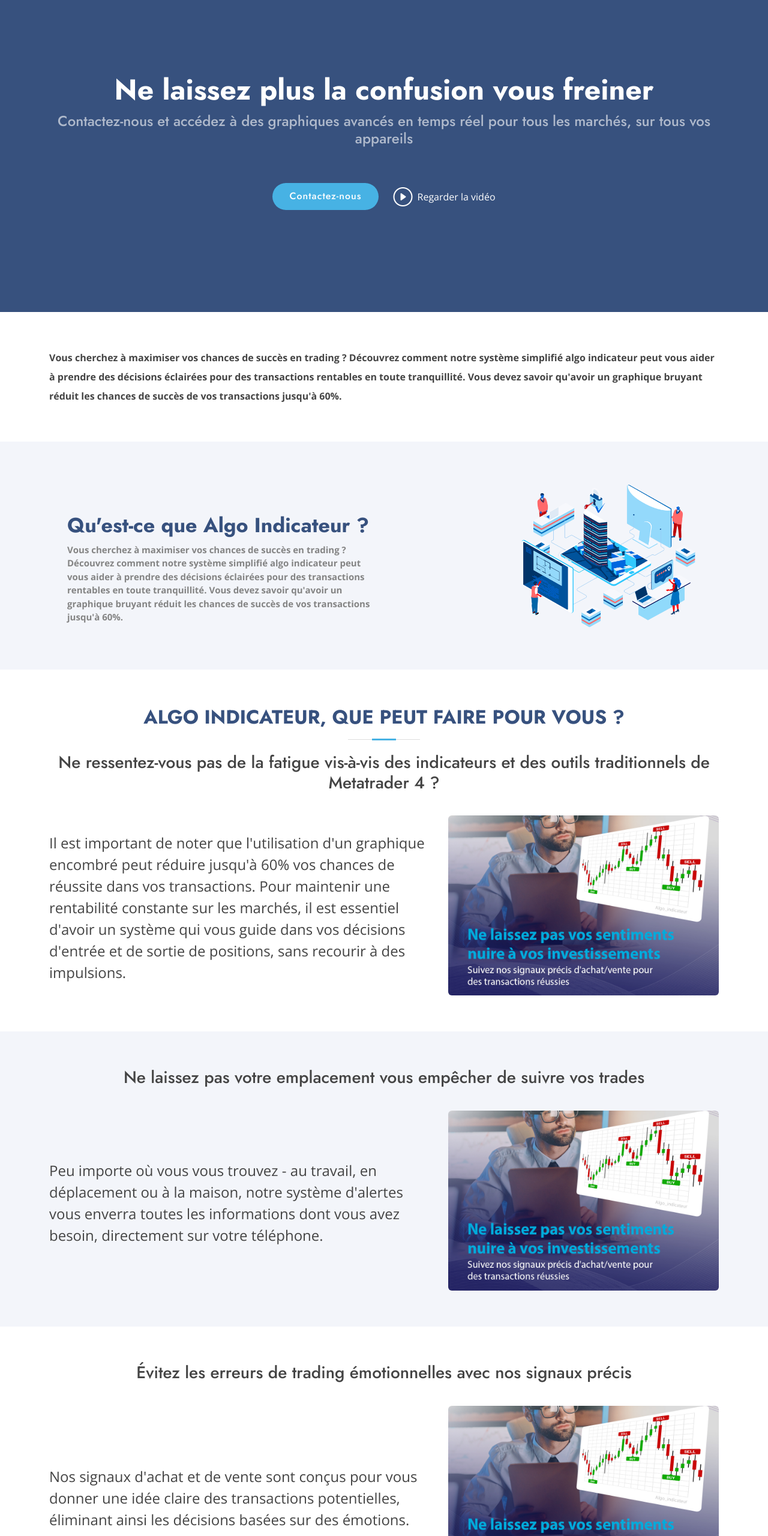
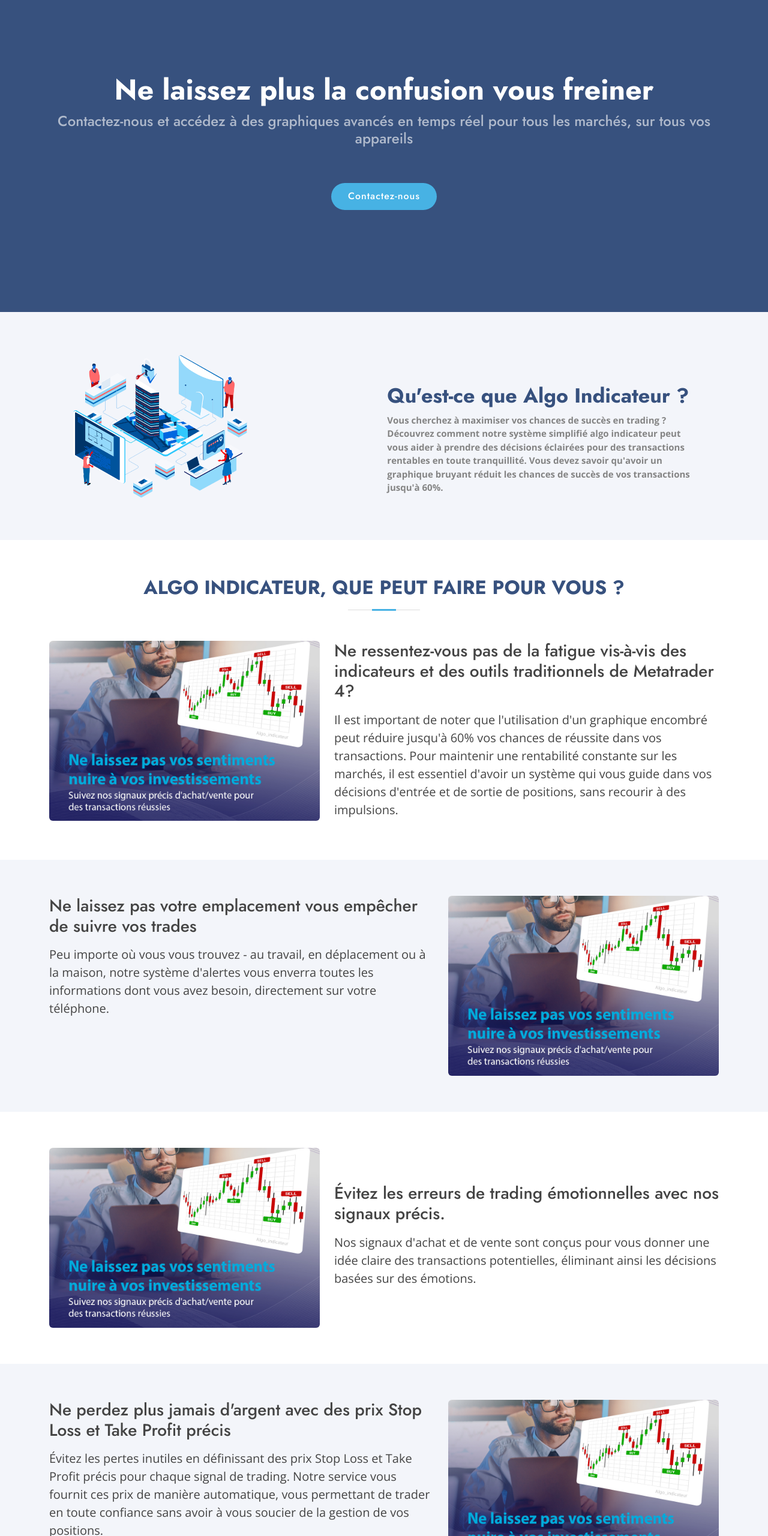
Before and after one commit to hagmir7/algo, a plain HTML site: page index.html in a window 1280 px wide. Shown: the part 120-2680 px from the top of the page at 60% size. Drawn offline with nearby package versions, Linux system fonts and the light colour scheme.

Commit message:
Second commit

```diff
--- a/index.html
+++ b/index.html
@@ -11,7 +11,7 @@
 
   <!-- Favicons -->
   <link href="assets/img/favicon.png" rel="icon">
-  <link href="assets/img/apple-touch-icon.png" rel="apple-touch-icon">
+  <link href="assets/img/favicon.png" rel="apple-touch-icon">
 
   <!-- Google Fonts -->
   <link
@@ -40,7 +40,6 @@
       <h1 class="logo me-auto"><a href="/">Algo</a></h1>
       <!-- Si vous préférez utiliser un logo image -->
       <!-- <a href="index.html" class="logo me-auto"><img src="assets/img/favicon.png" alt="Algo" class="img-fluid"></a> -->
-
       <nav id="navbar" class="navbar">
         <ul>
           <li><a class="nav-link scrollto active" href="/#hero">Home</a></li>
@@ -65,16 +64,16 @@
   <section id="hero" class="d-flex align-items-center">
     <div class="container">
       <div class="row justify-content-center">
-        <div class=" d-flex flex-column justify-content-center pt-4 pt-lg-0 order-2 order-lg-1" data-aos="fade-up"
+        <div class=" d-flex flex-column justify-content-center pt-4 pt-lg-0" data-aos="fade-up"
           data-aos-delay="200">
           <h1 class="text-center">Ne laissez plus la confusion vous freiner</h1>
           <h2 class="text-center">Contactez-nous et accédez à des graphiques avancés en temps réel pour
             tous les marchés, sur tous vos appareils</h2>
           <div class="d-flex justify-content-center">
             <a href="/contact.html" class="btn-get-started scrollto">Contactez-nous</a>
-            <a href="https://www.youtube.com/embed/obk7b23LZDE?controls=0" class="glightbox btn-watch-video">
+            <!-- <a href="https://www.youtube.com/embed/obk7b23LZDE?controls=0" class="glightbox btn-watch-video">
               <i class="bi bi-play-circle"></i><span>Regarder la vidéo</span>
-            </a>
+            </a> -->
           </div>
         </div>
       </div>
@@ -86,30 +85,12 @@
 
   <main id="main">
 
-    <!-- =======  ======= -->
-    <section class="about">
-      <div class="container" data-aos="fade-up">
-        <div class="row content">
-          <div class="pt-4 pt-lg-0 lh-lg">
-            <strong>
-              Vous cherchez à maximiser vos chances de succès en trading ?
-              Découvrez comment notre système simplifié algo indicateur peut vous aider à prendre
-              des décisions éclairées pour des transactions rentables en toute tranquillité. Vous devez
-              savoir qu'avoir un graphique bruyant réduit les chances de succès de vos transactions
-              jusqu'à 60%.
-            </strong>
-          </div>
-        </div>
-      </div>
-    </section>
-
-
     <!-- ======= u'est-ce que Algo Indicateur ======= -->
     <section class="why-us section-bg">
       <div class="container-fluid" data-aos="fade-up">
 
         <div class="row">
-          <div class="col-lg-7 d-flex flex-column justify-content-center align-items-stretch  order-2 order-lg-1">
+          <div class="col-lg-7 order-md-1 order-2 d-flex flex-column justify-content-center align-items-stretch ">
             <div class="content">
               <h3><strong>Qu'est-ce que Algo Indicateur ?</strong></h3>
               <p class="lh-base fw-bolder">
@@ -122,7 +103,7 @@
               </p>
             </div>
           </div>
-          <div class="col-lg-5 align-items-stretch order-1 order-lg-2 img"
+          <div class="col-lg-5 align-items-stretch img"
             style='background-image: url("assets/img/why-us.png");' data-aos="zoom-in" data-aos-delay="150">&nbsp;</div>
         </div>
       </div>
@@ -133,15 +114,17 @@
     <!-- ======= Section 1 ======= -->
     <section id="services" class="services section-bg bg-white">
       <div class="container" data-aos="fade-up">
+
         <div class="section-title">
           <h2>Algo indicateur, que peut faire pour vous ?</h2>
-          <h3>Ne ressentez-vous pas de la fatigue vis-à-vis des indicateurs et des outils traditionnels de Metatrader 4
-            ?</h3>
         </div>
+
         <div class="row d-flex justify-content-center">
-          <div class="col-lg-7 d-flex flex-column justify-content-center align-items-stretch order-2 order-lg-1">
+          <div class="col-lg-7 order-md-2 d-flex justify-content-center">
             <div class="content">
-              <p class="lh-base h4 mt-3">
+              <h3>Ne ressentez-vous pas de la fatigue vis-à-vis des indicateurs
+                 et des outils traditionnels de Metatrader 4?</h3>
+              <p class="lh-base h5 mt-3">
                 Il est important de noter que l'utilisation d'un
                 graphique encombré peut réduire jusqu'à 60% vos
                 chances de réussite dans vos transactions. Pour
@@ -152,7 +135,7 @@
               </p>
             </div>
           </div>
-          <div class="col-lg-5 align-items-stretch order-1 order-lg-2 img">
+          <div class="col-lg-5 img">
             <img class="img-side rounded" src="assets/img/image-5.jpg" width="300px" height="300px" alt="">
           </div>
         </div>
@@ -162,13 +145,11 @@
     <!-- ======= Section 2 ======= -->
     <section id="services" class="services section-bg">
       <div class="container" data-aos="fade-up">
-        <div class="section-title">
-          <h3>Ne laissez pas votre emplacement vous empêcher de suivre vos trades </h3>
-        </div>
         <div class="row d-flex justify-content-center">
-          <div class="col-lg-7 d-flex flex-column justify-content-center align-items-stretch order-2 order-lg-1">
+          <div class="col-lg-7 order-md-2 oreder-md-1 oreder-lg-1 order-xl-1">
             <div class="content">
-              <p class="lh-base h4 mt-3">
+              <h3>Ne laissez pas votre emplacement vous empêcher de suivre vos trades </h3>
+              <p class="lh-base h5 mt-3">
                 Peu importe où vous vous trouvez - au travail, en
                 déplacement ou à la maison, notre système d'alertes vous
                 enverra toutes les informations dont vous avez besoin,
@@ -176,7 +157,7 @@
               </p>
             </div>
           </div>
-          <div class="col-lg-5 align-items-stretch order-1 order-lg-2 img">
+          <div class="col-lg-5 order-md-2 oreder-md-1 oreder-lg-1 order-xl-1 align-items-stretch img">
             <img class="img-side rounded" src="assets/img/image-5.jpg" width="300px" height="300px" alt="">
           </div>
         </div>
@@ -186,20 +167,18 @@
     <!-- ======= Section 2 ======= -->
     <section id="services" class="services section-bg bg-white">
       <div class="container" data-aos="fade-up">
-        <div class="section-title">
-          <h3>Évitez les erreurs de trading émotionnelles avec nos signaux précis</h3>
-        </div>
         <div class="row d-flex justify-content-center">
-          <div class="col-lg-7 d-flex flex-column justify-content-center align-items-stretch order-2 order-lg-1">
+          <div class="col-lg-7 order-md-2 d-flex flex-column justify-content-center align-items-stretch">
             <div class="content">
-              <p class="lh-base h4 mt-3">
+              <h3>Évitez les erreurs de trading émotionnelles avec nos signaux précis.</h3>
+              <p class="lh-base h5 mt-3">
                 Nos signaux d'achat et de vente sont conçus pour vous
                 donner une idée claire des transactions potentielles,
                 éliminant ainsi les décisions basées sur des émotions.
               </p>
             </div>
           </div>
-          <div class="col-lg-5 align-items-stretch order-1 order-lg-2 img">
+          <div class="col-lg-5 align-items-stretch img">
             <img class="img-side rounded" src="assets/img/image-5.jpg" width="300px" height="300px" alt="">
           </div>
         </div>
@@ -211,13 +190,11 @@
     <!-- ======= Section 3 ======= -->
     <section id="services" class="services section-bg">
       <div class="container" data-aos="fade-up">
-        <div class="section-title">
-          <h3>Ne perdez plus jamais d'argent avec des prix Stop Loss et Take Profit précis</h3>
-        </div>
         <div class="row d-flex justify-content-center">
-          <div class="col-lg-7 d-flex flex-column justify-content-center align-items-stretch order-2 order-lg-1">
+          <div class="col-lg-7 order-md-2 oreder-md-1 oreder-lg-1 order-xl-1">
             <div class="content">
-              <p class="lh-base h4 mt-3">
+              <h3>Ne perdez plus jamais d'argent avec des prix Stop Loss et Take Profit précis</h3>
+              <p class="lh-base h5 mt-3">
                 Évitez les pertes inutiles en définissant des prix Stop Loss et
                 Take Profit précis pour chaque signal de trading. Notre
                 service vous fournit ces prix de manière automatique, vous
@@ -226,7 +203,7 @@
               </p>
             </div>
           </div>
-          <div class="col-lg-5 align-items-stretch order-1 order-lg-2 img">
+          <div class="col-lg-5 order-md-2 oreder-md-1 oreder-lg-1 order-xl-1 img">
             <img class="img-side rounded" src="assets/img/image-5.jpg" width="300px" height="300px" alt="">
           </div>
         </div>
@@ -238,13 +215,11 @@
     <!-- ======= Section 4 ======= -->
     <section id="services" class="services section-bg bg-white">
       <div class="container" data-aos="fade-up">
-        <div class="section-title">
-          <h3>Ne perdez plus jamais d'argent avec des prix Stop Loss et Take Profit précis</h3>
-        </div>
         <div class="row d-flex justify-content-center">
-          <div class="col-lg-7 d-flex flex-column justify-content-center align-items-stretch order-2 order-lg-1">
+          <div class="col-lg-7 order-md-2 d-flex flex-column justify-content-center align-items-stretch">
             <div class="content">
-              <p class="lh-base h4 mt-3">
+              <h3>Ne perdez plus jamais d'argent avec des prix Stop Loss et Take Profit précis</h3>
+              <p class="lh-base h5 mt-3">
                 Évitez les pertes inutiles en définissant des prix Stop Loss et
                 Take Profit précis pour chaque signal de trading. Notre
                 service vous fournit ces prix de manière automatique, vous
@@ -253,7 +228,7 @@
               </p>
             </div>
           </div>
-          <div class="col-lg-5 align-items-stretch order-1 order-lg-2 img">
+          <div class="col-lg-5 align-items-stretch img">
             <img class="img-side rounded" src="assets/img/image-5.jpg" width="300px" height="300px" alt="">
           </div>
         </div>
@@ -264,13 +239,11 @@
     <!-- ======= Section 5 ======= -->
     <section id="services" class="services section-bg ">
       <div class="container" data-aos="fade-up">
-        <div class="section-title">
-          <h3>Trouvez facilement des points d'inversion de tendance avec l'outil de support et de résistance</h3>
-        </div>
         <div class="row d-flex justify-content-center">
-          <div class="col-lg-7 d-flex flex-column justify-content-center align-items-stretch order-2 order-lg-1">
+          <div class="col-lg-7 order-md-2 oreder-md-1 oreder-lg-1 order-xl-1">
             <div class="content">
-              <p class="lh-base h4 mt-3">
+              <h3>Trouvez facilement des points d'inversion de tendance avec l'outil de support et de résistance</h3>
+              <p class="lh-base h5 mt-3">
                 Vous avez des difficultés à identifier les supports et
                 résistances sur le graphique ? Notre outil de support et de
                 résistance peut vous aider. En traçant automatiquement des
@@ -280,7 +253,7 @@
               </p>
             </div>
           </div>
-          <div class="col-lg-5 align-items-stretch order-1 order-lg-2 img">
+          <div class="col-lg-5 order-md-2 oreder-md-1 oreder-lg-1 order-xl-1 img">
             <img class="img-side rounded" src="assets/img/image-5.jpg" width="300px" height="300px" alt="">
           </div>
         </div>
@@ -319,7 +292,7 @@
             </div>
 
             <div class="row d-flex justify-content-center">
-              <div class="col-lg-7 d-flex flex-column justify-content-center align-items-stretch order-2 order-lg-1">
+              <div class="col-lg-7 order-md-1 order-2 d-flex flex-column justify-content-center align-items-stretch">
                 <div class="content">
                   <p class="lh-base h5 mt-3">
                     Je suis un robot de trading d'arbitrage, conçu pour vous aider à
@@ -338,12 +311,12 @@
                     d'analyser des graphiques. Vous pouvez vous reposer et laisser mon
                     intelligence artificielle travailler pour vous, pour maximiser vos
                     profits. Alors pourquoi ne pas me faire confiance pour vous aider à
-                    atteindre vos objectifs financiers ?
+                    atteindre vos objectifs financiers?
                   </p>
                 </div>
               </div>
 
-              <div class="col-lg-5 align-items-stretch order-1 order-lg-2 img">
+              <div class="col-lg-5 align-items-stretch img">
                 <img class=" rounded border" src="assets/img/test-1.png" width="100%" height="500px" alt="">
               </div>
             </div>
@@ -541,7 +514,7 @@
   <script src="assets/vendor/isotope-layout/isotope.pkgd.min.js"></script>
   <script src="assets/vendor/swiper/swiper-bundle.min.js"></script>
   <script src="assets/vendor/waypoints/noframework.waypoints.js"></script>
-  <script src="assets/vendor/php-email-form/validate.js"></script>
+
 
   <!-- Template Main JS File -->
   <script src="assets/js/main.js"></script>
```
Also changed, not shown: contact.html (+1 -1 lines).
